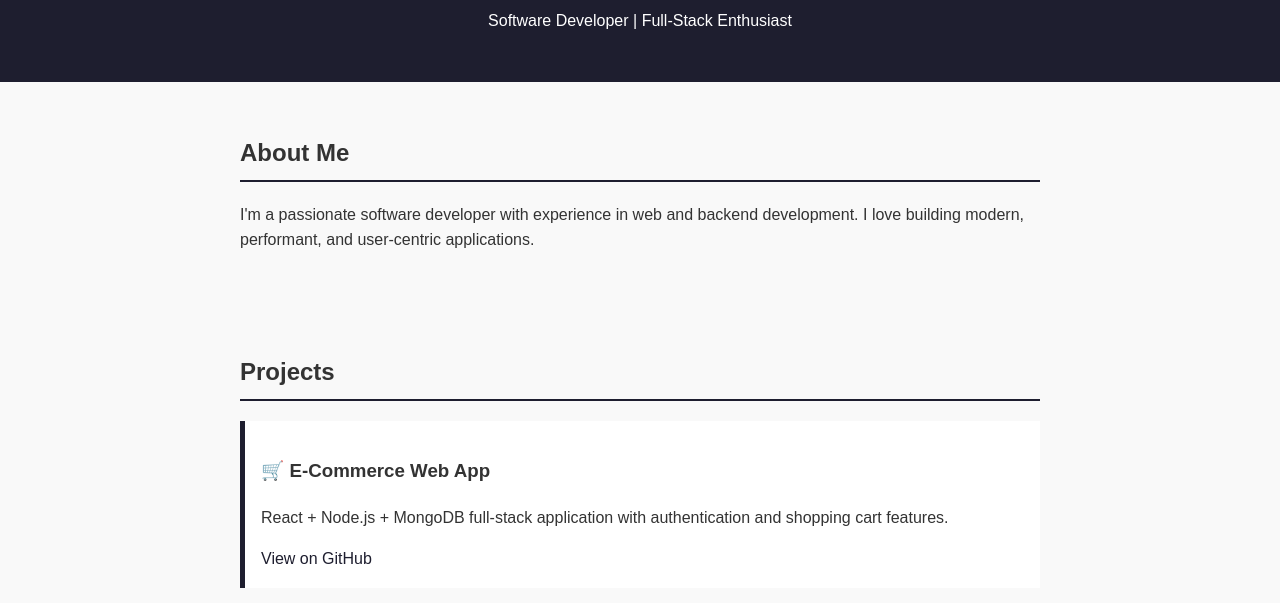
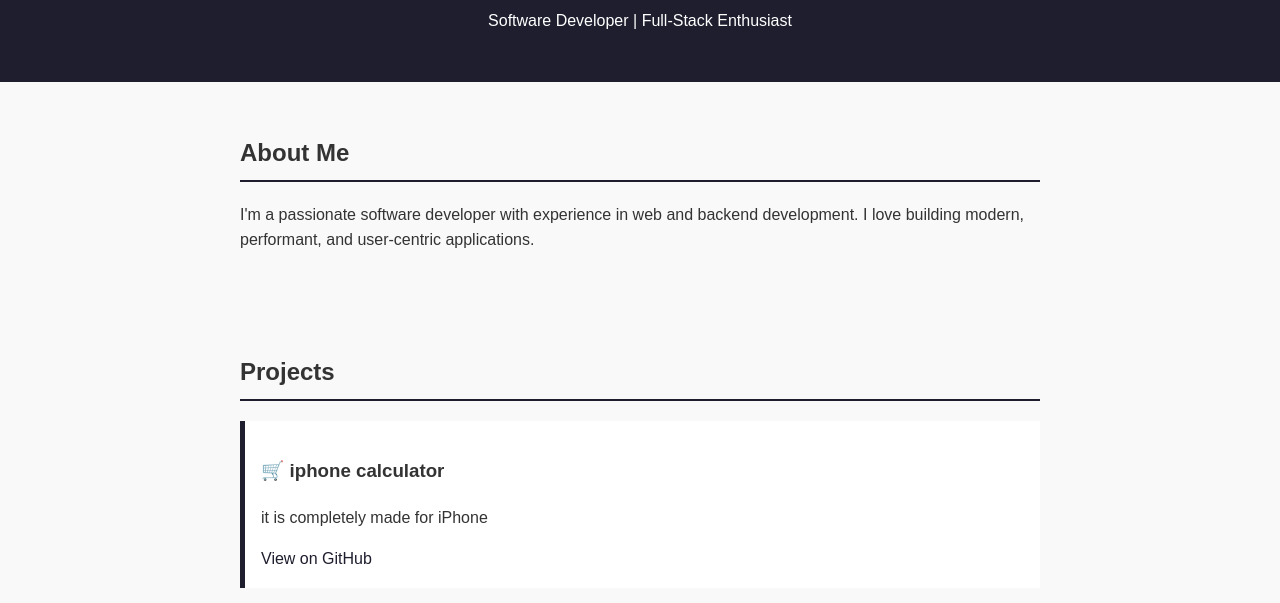
Before and after one commit to mikhulu23/Portfolio-, a plain HTML site: page index.html in a window 1280 px wide. Shown: the part 118-721 px from the top of the page. Drawn offline with Linux system fonts and the light colour scheme.

Commit message:
Update index.html

```diff
--- a/index.html
+++ b/index.html
@@ -24,9 +24,9 @@
     <h2>Projects</h2>
 
     <div class="project">
-      <h3>🛒 E-Commerce Web App</h3>
-      <p>React + Node.js + MongoDB full-stack application with authentication and shopping cart features.</p>
-      <a href="https://github.com/yourusername/ecommerce-app" target="_blank">View on GitHub</a>
+      <h3>🛒 iphone calculator</h3>
+      <p>it is completely made for iPhone</p>
+      <a href="https://github.com/mikhulu23/ecommerce-app" target="_blank">View on GitHub</a>
     </div>
 
     <div class="project">
```
